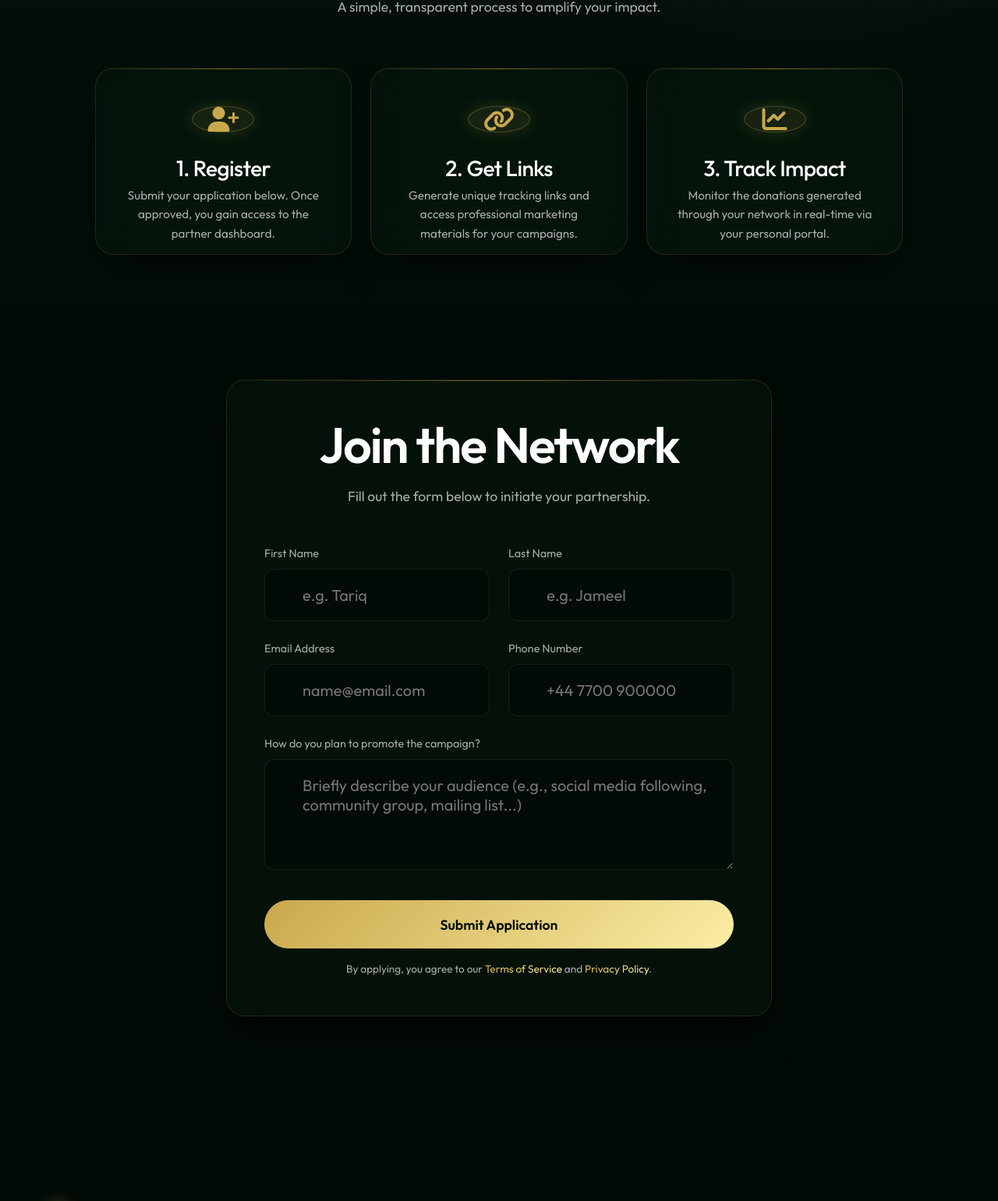
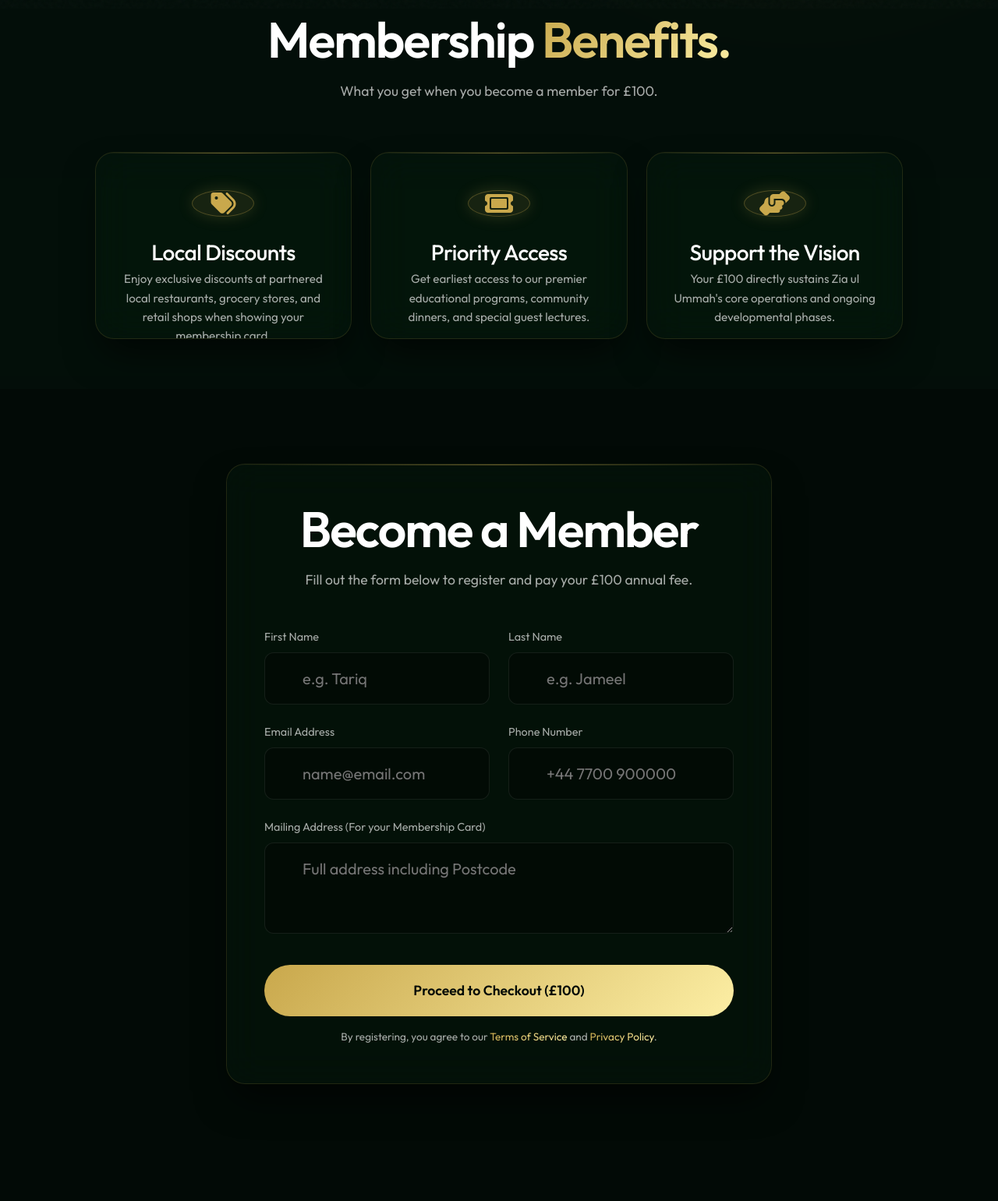
Before and after one commit to tayyibf555-prog/zia-ul-ummah-website, a plain HTML site: page membership.html in a window 1280 px wide. Shown: the part 789-2330 px from the top of the page at 78% size. Drawn offline with nearby package versions, Linux system fonts and the light colour scheme; a web font is replaced by a local one.

Commit message:
feat(membership): convert affiliate program to 100 pound membership with local benefits

```diff
--- a/affiliate.html
+++ b/membership.html
@@ -4,11 +4,11 @@
 <head>
     <meta charset="UTF-8">
     <meta name="viewport" content="width=device-width, initial-scale=1.0">
-    <title>Become an Affiliate | Zia ul Ummah</title>
+    <title>Membership | Zia ul Ummah</title>
 
     <!-- Ultra Premium Meta -->
     <meta name="description"
-        content="Join the Zia ul Ummah affiliate program. Partner with us and help build the community.">
+        content="Join the Zia ul Ummah Membership program. Pay £100 for exclusive benefits and local discounts.">
 
     <!-- Modern Typefaces -->
     <link rel="preconnect" href="https://fonts.googleapis.com">
@@ -94,12 +94,13 @@
                 <a href="history.html" class="nav-item">Our History</a>
                 <a href="index.html#phases" class="nav-item">The Build</a>
                 <a href="community.html" class="nav-item">Community Hub</a>
-                <a href="affiliate.html" class="nav-item active">Affiliates</a>
+                <a href="membership.html" class="nav-item active">Membership</a>
             </div>
 
             <div class="nav-actions">
                 <button class="btn-ghost desktop-only" onclick="openModal('login')">Portal Login</button>
-                <a href="https://buy.stripe.com/7sY9AMddIeHub4N6lhcwg00" class="btn-primary btn-glow" style="text-decoration: none;">
+                <a href="https://buy.stripe.com/7sY9AMddIeHub4N6lhcwg00" class="btn-primary btn-glow"
+                    style="text-decoration: none;">
                     <span>Donate</span>
                     <i class="fa-solid fa-arrow-right"></i>
                 </a>
@@ -119,28 +120,30 @@
             <a href="history.html" class="mobile-nav-item">Our History</a>
             <a href="index.html#phases" class="mobile-nav-item">The Build</a>
             <a href="community.html" class="mobile-nav-item">Community Hub</a>
-            <a href="affiliate.html" class="mobile-nav-item">Affiliates</a>
-            <a href="https://buy.stripe.com/7sY9AMddIeHub4N6lhcwg00" class="mobile-nav-item" style="color: var(--c-gold-main);">Donate Portal</a>
+            <a href="membership.html" class="mobile-nav-item">Membership</a>
+            <a href="https://buy.stripe.com/7sY9AMddIeHub4N6lhcwg00" class="mobile-nav-item"
+                style="color: var(--c-gold-main);">Donate Portal</a>
             <button class="btn-ghost w-full mt-8" onclick="openModal('login')">Portal Login</button>
         </div>
     </div>
 
-    <!-- Affiliate Hero Section -->
-    <section class="affiliate-hero" id="affiliate-top">
+    <!-- Membership Hero Section -->
+    <section class="affiliate-hero" id="membership-top">
         <div class="container fade-up">
             <div class="text-gradient-gold mb-4"
                 style="font-weight: 600; font-size: 1rem; letter-spacing: 0.1em; text-transform: uppercase;">
-                Partnership Program
+                Exclusive Benefits
             </div>
-            <h1 class="headline-xl mb-4">Become an <span class="text-gradient-gold">Affiliate.</span></h1>
+            <h1 class="headline-xl mb-4">Zia ul Ummah <span class="text-gradient-gold">Membership.</span></h1>
             <p class="text-gray" style="font-size: 1.25rem; max-width: 700px; margin: 0 auto; line-height: 1.8;">
-                Partner with Zia ul Ummah to help build the future. Share our mission with your network, track your
-                impact, and earn rewards for bringing support to the community.
+                Join our exclusive membership for just <strong>£100 a year</strong>. Support the foundation and enjoy
+                premium benefits, including exclusive discounts at partnered local retailers and priority access to
+                community events.
             </p>
             <div style="margin-top: 3rem;">
                 <a href="#apply" class="btn-primary btn-glow"
                     style="text-decoration: none; display: inline-flex; align-items: center; gap: 10px; font-size: 1.1rem; padding: 1.2rem 3rem;">
-                    <span>Apply Now</span>
+                    <span>Join for £100</span>
                     <i class="fa-solid fa-arrow-down"></i>
                 </a>
             </div>
@@ -152,34 +155,34 @@
         id="how-it-works">
         <div class="container">
             <div class="section-intro center fade-up">
-                <h2 class="headline-lg">How It <span class="text-gradient-gold">Works.</span></h2>
-                <p class="text-gray" style="font-size: 1.1rem;">A simple, transparent process to amplify your impact.
+                <h2 class="headline-lg">Membership <span class="text-gradient-gold">Benefits.</span></h2>
+                <p class="text-gray" style="font-size: 1.1rem;">What you get when you become a member for £100.
                 </p>
             </div>
 
             <div class="bento-grid" style="grid-template-columns: repeat(3, 1fr); margin-top: 2rem;">
 
                 <div class="bento-item glass-panel border-premium fade-up step-card" style="grid-column: span 1;">
-                    <div class="step-icon"><i class="fa-solid fa-user-plus"></i></div>
-                    <h3 class="headline-md mb-2">1. Register</h3>
-                    <p class="text-gray" style="font-size: 0.95rem;">Submit your application below. Once approved, you
-                        gain access to the partner dashboard.</p>
+                    <div class="step-icon"><i class="fa-solid fa-tags"></i></div>
+                    <h3 class="headline-md mb-2">Local Discounts</h3>
+                    <p class="text-gray" style="font-size: 0.95rem;">Enjoy exclusive discounts at partnered local
+                        restaurants, grocery stores, and retail shops when showing your membership card.</p>
                 </div>
 
                 <div class="bento-item glass-panel border-premium fade-up step-card"
                     style="grid-column: span 1; transition-delay: 0.1s;">
-                    <div class="step-icon"><i class="fa-solid fa-link"></i></div>
-                    <h3 class="headline-md mb-2">2. Get Links</h3>
-                    <p class="text-gray" style="font-size: 0.95rem;">Generate unique tracking links and access
-                        professional marketing materials for your campaigns.</p>
+                    <div class="step-icon"><i class="fa-solid fa-ticket"></i></div>
+                    <h3 class="headline-md mb-2">Priority Access</h3>
+                    <p class="text-gray" style="font-size: 0.95rem;">Get earliest access to our premier educational
+                        programs, community dinners, and special guest lectures.</p>
                 </div>
 
                 <div class="bento-item glass-panel border-premium fade-up step-card"
                     style="grid-column: span 1; transition-delay: 0.2s;">
-                    <div class="step-icon"><i class="fa-solid fa-chart-line"></i></div>
-                    <h3 class="headline-md mb-2">3. Track Impact</h3>
-                    <p class="text-gray" style="font-size: 0.95rem;">Monitor the donations generated through your
-                        network in real-time via your personal portal.</p>
+                    <div class="step-icon"><i class="fa-solid fa-handshake-angle"></i></div>
+                    <h3 class="headline-md mb-2">Support the Vision</h3>
+                    <p class="text-gray" style="font-size: 0.95rem;">Your £100 directly sustains Zia ul Ummah's core
+                        operations and ongoing developmental phases.</p>
                 </div>
 
             </div>
@@ -191,9 +194,9 @@
         <div class="container">
             <div class="bento-item glass-panel border-premium form-container fade-up">
                 <div style="text-align: center; margin-bottom: 3rem;">
-                    <h2 class="headline-lg mb-2">Join the Network</h2>
-                    <p class="text-gray" style="font-size: 1.1rem;">Fill out the form below to initiate your
-                        partnership.</p>
+                    <h2 class="headline-lg mb-2">Become a Member</h2>
+                    <p class="text-gray" style="font-size: 1.1rem;">Fill out the form below to register and pay your
+                        £100 annual fee.</p>
                 </div>
 
                 <form>
@@ -220,16 +223,16 @@
                     </div>
 
                     <div class="input-group" style="margin-bottom: 2rem;">
-                        <label>How do you plan to promote the campaign?</label>
-                        <textarea class="input-premium" rows="4"
-                            placeholder="Briefly describe your audience (e.g., social media following, community group, mailing list...)"
+                        <label>Mailing Address (For your Membership Card)</label>
+                        <textarea class="input-premium" rows="3" placeholder="Full address including Postcode"
                             style="resize: vertical;"></textarea>
                     </div>
 
-                    <button type="button" class="btn-primary btn-glow w-full"
-                        style="padding: 1.2rem; font-size: 1.1rem;">Submit Application</button>
-                    <p class="text-center text-gray mt-4" style="font-size: 0.85rem;">By applying, you agree to our <a
-                            href="#" class="text-gradient-gold">Terms of Service</a> and <a href="#"
+                    <a href="https://buy.stripe.com/7sY9AMddIeHub4N6lhcwg00" class="btn-primary btn-glow w-full"
+                        style="padding: 1.2rem; font-size: 1.1rem; text-decoration: none; text-align: center;">Proceed
+                        to Checkout (£100)</a>
+                    <p class="text-center text-gray mt-4" style="font-size: 0.85rem;">By registering, you agree to our
+                        <a href="#" class="text-gradient-gold">Terms of Service</a> and <a href="#"
                             class="text-gradient-gold">Privacy Policy</a>.</p>
                 </form>
             </div>
```
Also changed, not shown: community.html (+2 -2 lines), donate.html (+2 -2 lines), history.html (+2 -2 lines), index.html (+2 -2 lines), mission.html (+2 -2 lines).
